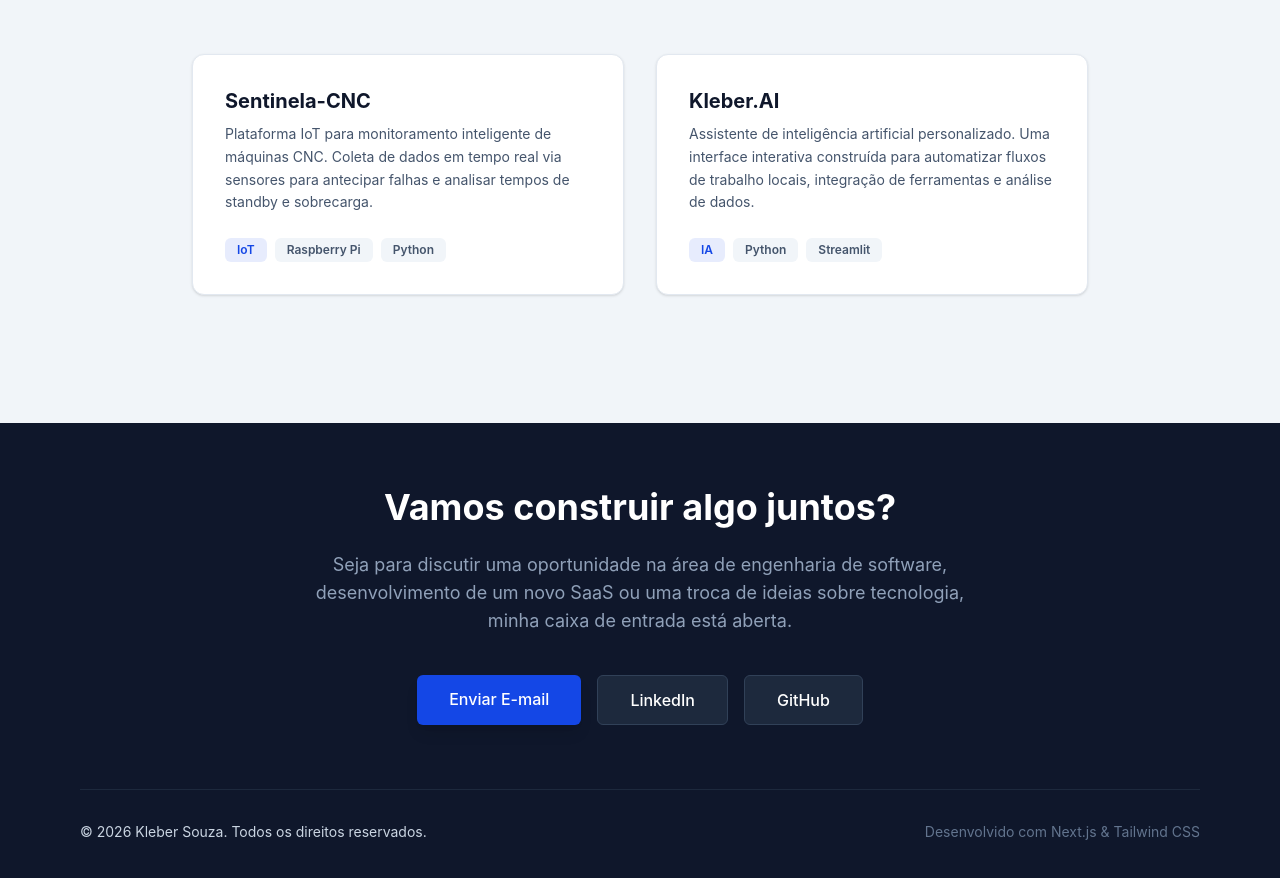
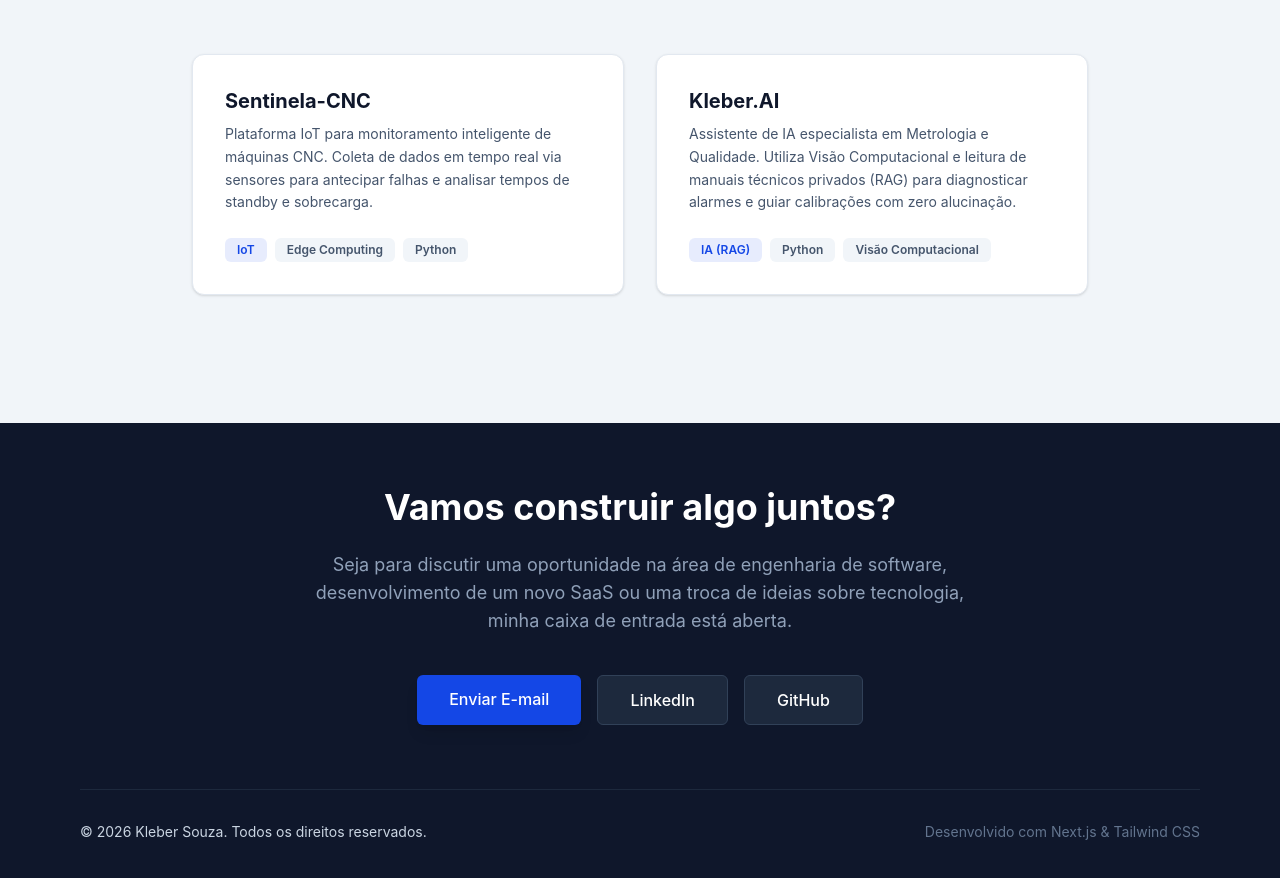
Before and after one commit to KleberSouzzaa/portfolio, a Next.js app: page / in a window 1280 px wide. Shown: the part 980-1858 px from the top of the page. Built offline with nearby package versions, Linux system fonts and the light colour scheme.

Commit message:
fix: atuzalizado o copy descritiva e tags de tecnologia na vitrine de projetos

```diff
--- a/app/components/Projetos.tsx
+++ b/app/components/Projetos.tsx
@@ -39,7 +39,7 @@ export default function Projetos() {
             </p>
             <div className="flex flex-wrap gap-2 mt-auto">
               <span className="px-3 py-1 bg-marca-primaria/10 text-marca-primaria text-xs font-semibold rounded-md">IoT</span>
-              <span className="px-3 py-1 bg-slate-100 text-texto-secundario text-xs font-semibold rounded-md">Raspberry Pi</span>
+              <span className="px-3 py-1 bg-slate-100 text-texto-secundario text-xs font-semibold rounded-md">Edge Computing</span>
               <span className="px-3 py-1 bg-slate-100 text-texto-secundario text-xs font-semibold rounded-md">Python</span>
             </div>
           </Link>
@@ -56,12 +56,12 @@ export default function Projetos() {
           <Link href="/projetos/kleber-ai" className="p-6 md:p-8 flex flex-col h-full">
             <h3 className="text-xl font-bold text-texto-principal mb-2">Kleber.AI</h3>
             <p className="text-texto-secundario mb-6 text-sm leading-relaxed flex-grow">
-              Assistente de inteligência artificial personalizado. Uma interface interativa construída para automatizar fluxos de trabalho locais, integração de ferramentas e análise de dados.
+            Assistente de IA especialista em Metrologia e Qualidade. Utiliza Visão Computacional e leitura de manuais técnicos privados (RAG) para diagnosticar alarmes e guiar calibrações com zero alucinação.
             </p>
             <div className="flex flex-wrap gap-2 mt-auto">
-              <span className="px-3 py-1 bg-marca-primaria/10 text-marca-primaria text-xs font-semibold rounded-md">IA</span>
+              <span className="px-3 py-1 bg-marca-primaria/10 text-marca-primaria text-xs font-semibold rounded-md">IA (RAG)</span>
               <span className="px-3 py-1 bg-slate-100 text-texto-secundario text-xs font-semibold rounded-md">Python</span>
-              <span className="px-3 py-1 bg-slate-100 text-texto-secundario text-xs font-semibold rounded-md">Streamlit</span>
+              <span className="px-3 py-1 bg-slate-100 text-texto-secundario text-xs font-semibold rounded-md">Visão Computacional</span>
             </div>
           </Link>
         </motion.div>
```
